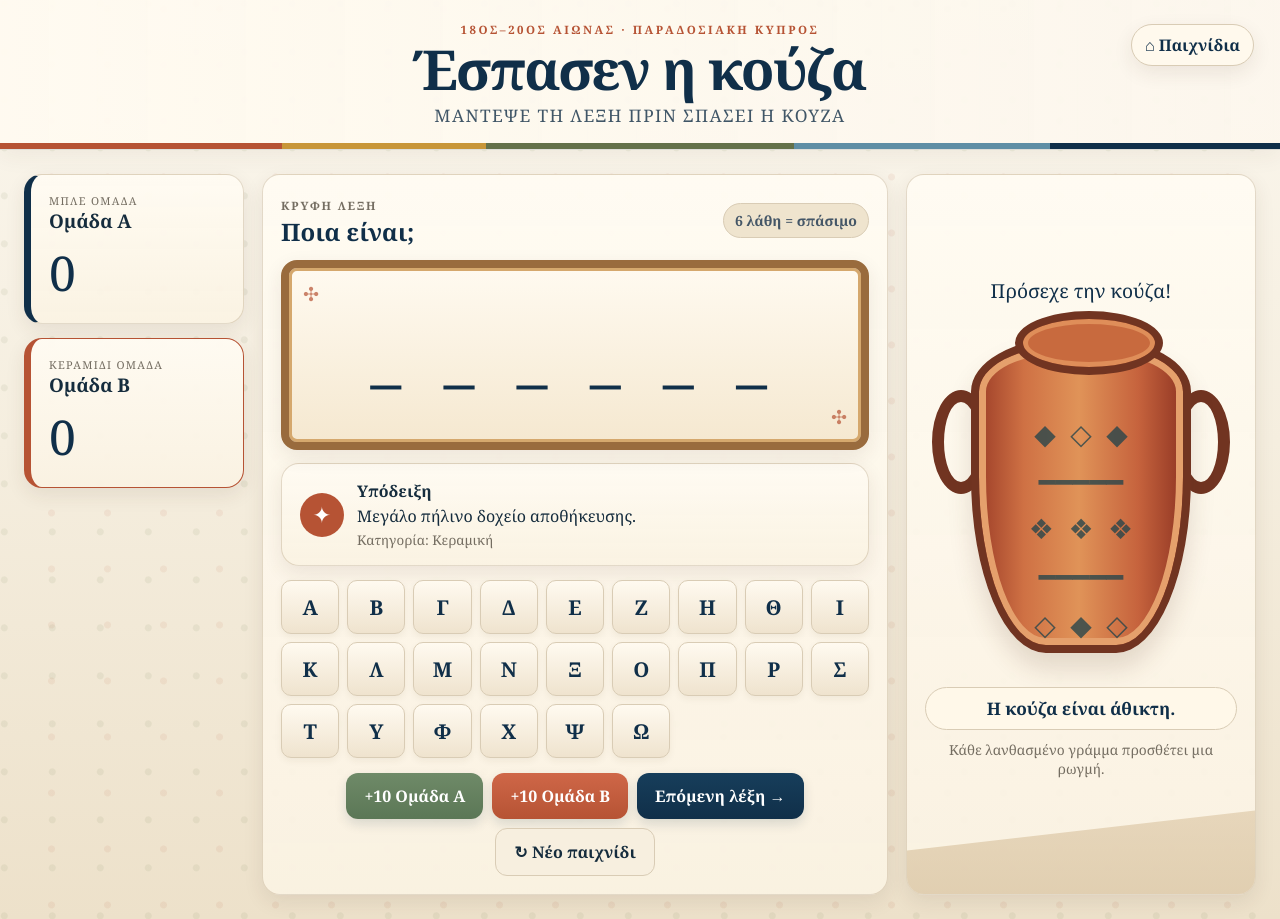
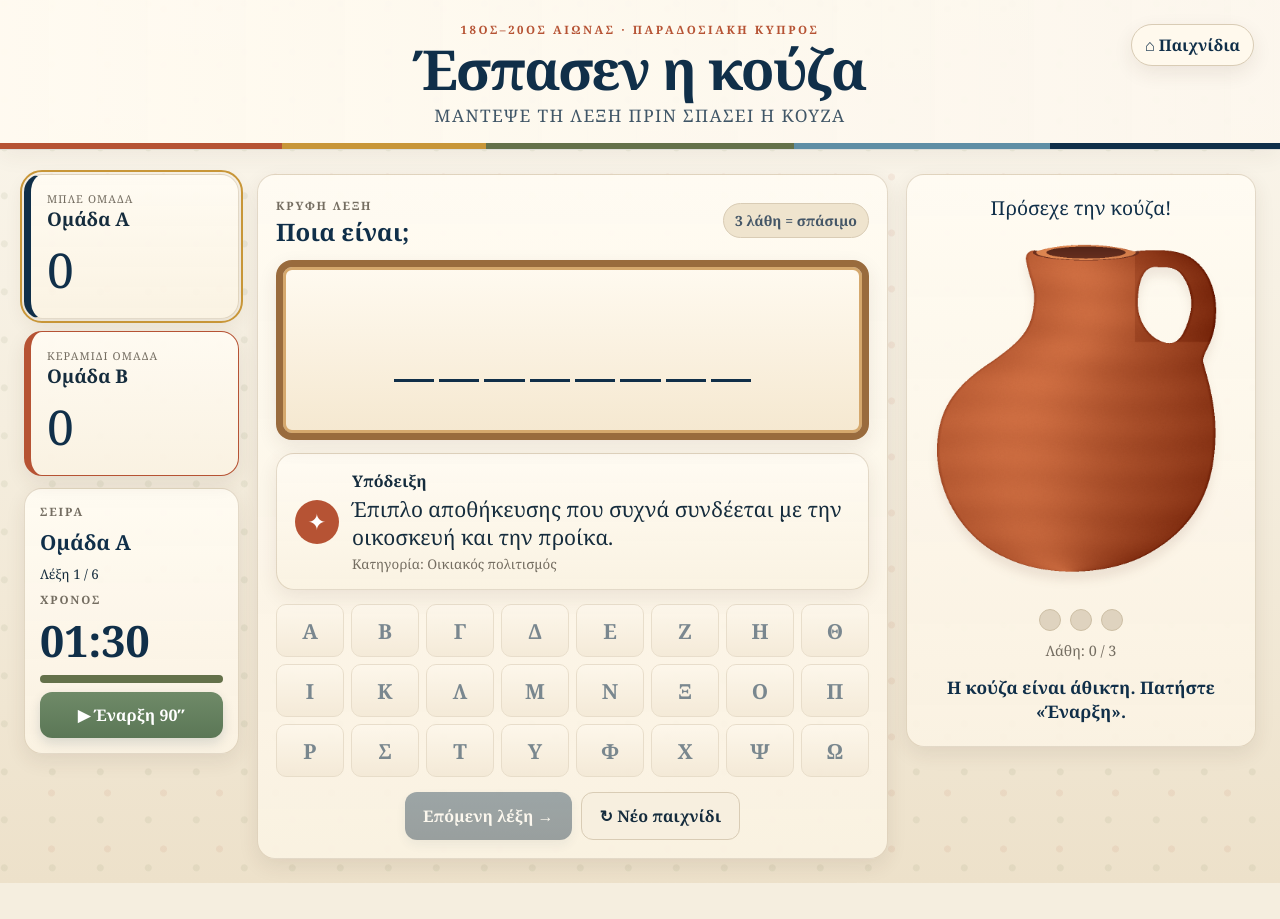
Before and after one commit to Archaeoapps/Traditional-Architecture-Crossword, a plain HTML site: page games/kouza/index.html in a window 1280 px wide. After the commit the page ends 883 px from the top, so only its background shows below. Drawn offline with Linux system fonts and the light colour scheme.

Commit message:
Revise Kouza game: Foini PNG artwork, three errors, timed alternating rounds and unique shuffled words

```diff
--- a/games/kouza/game.js
+++ b/games/kouza/game.js
@@ -1,11 +1,137 @@
-const GREEK=[...'ΑΒΓΔΕΖΗΘΙΚΛΜΝΞΟΠΡΣΤΥΦΧΨΩ'];let words=[],idx=0,wrong=0,guessed=new Set(),scores={A:0,B:0};
-const $=s=>document.querySelector(s),norm=s=>s.toUpperCase().normalize('NFD').replace(/[\u0300-\u036f]/g,'');
-async function load(){words=parse(await fetch('content.txt').then(r=>r.text()));newRound()}
-function parse(t){return t.split(/\n\s*---\s*\n/).map(b=>{let o={};b.split('\n').forEach(l=>{if(!l.trim()||l.trim().startsWith('#'))return;let i=l.indexOf(':');if(i>0)o[l.slice(0,i).trim().toLowerCase()]=l.slice(i+1).trim()});return o}).filter(x=>x.word)}
-function newRound(){wrong=0;guessed.clear();let w=words[idx%words.length];$('#hint').textContent=w.hint||'';$('#category').textContent=w.category?'Κατηγορία: '+w.category:'';renderWord();renderKeys();renderKuza()}
-function renderWord(){let w=norm(words[idx%words.length].word);$('#word').textContent=[...w].map(c=>/[Α-Ω]/.test(c)?(guessed.has(c)?c:'_'):c).join(' ');if([...w].filter(c=>/[Α-Ω]/.test(c)).every(c=>guessed.has(c))){$('#status').textContent='Το βρήκατε! Η κούζα σώθηκε.';disableKeys()}}
-function renderKeys(){let k=$('#keyboard');k.innerHTML=GREEK.map(c=>'<button class="key">'+c+'</button>').join('');k.querySelectorAll('button').forEach(b=>b.onclick=()=>guess(b.textContent,b))}
-function guess(c,b){b.disabled=true;guessed.add(c);let w=norm(words[idx%words.length].word);if(!w.includes(c)){wrong=Math.min(6,wrong+1);renderKuza()}renderWord()}
-function renderKuza(){document.querySelectorAll('.crack').forEach((e,i)=>e.style.display=i<wrong?'block':'none');$('#status').textContent=wrong>=6?'Έσπασεν η κούζα! Η λέξη ήταν: '+words[idx%words.length].word:(wrong?'Ρωγμές: '+wrong+'/6':'Η κούζα είναι άθικτη.');if(wrong>=6)disableKeys()}
-function disableKeys(){document.querySelectorAll('.key').forEach(b=>b.disabled=true)}
-['A','B'].forEach(t=>$('#award'+t).onclick=()=>{scores[t]+=10;$('#score'+t).textContent=scores[t]});$('#next').onclick=()=>{idx=(idx+1)%words.length;newRound()};$('#reset').onclick=()=>{idx=0;scores={A:0,B:0};$('#scoreA').textContent=0;$('#scoreB').textContent=0;newRound()};load();
+'use strict';
+const LETTERS=[...'ΑΒΓΔΕΖΗΘΙΚΛΜΝΞΟΠΡΣΤΥΦΧΨΩ'];
+const MAX_ERRORS=3, ROUND_SECONDS=90, POINTS=10;
+const $=s=>document.querySelector(s), $$=s=>[...document.querySelectorAll(s)];
+const norm=s=>s.toUpperCase().normalize('NFD').replace(/[\u0300-\u036f]/g,'').trim().replace(/\s+/g,' ');
+const greek=c=>LETTERS.includes(c);
+function parse(text){
+  const found=new Map();
+  for(const block of text.replace(/^\uFEFF/,'').split(/^\s*---\s*$/m)){
+    const row={};
+    for(const line of block.split(/\r?\n/)){
+      if(!line.trim()||line.trim().startsWith('#'))continue;
+      const i=line.indexOf(':');if(i>0)row[line.slice(0,i).trim().toLowerCase()]=line.slice(i+1).trim();
+    }
+    if(!row.word)continue;
+    const w=norm(row.word);
+    if(![...w].some(greek))continue;
+    if(/[A-Z0-9]/.test(w))continue;
+    if(!found.has(w))found.set(w,{...row,normalized:w});
+  }
+  return [...found.values()];
+}
+function shuffle(a,rng=Math.random){a=[...a];for(let i=a.length-1;i>0;i--){const j=Math.floor(rng()*(i+1));[a[i],a[j]]=[a[j],a[i]]}return a}
+let inventory=[],queue=[],round=0,current=null,team='A',scores={A:0,B:0},guessed=new Set(),wrong=0,phase='loading',deadline=0,interval=null;
+const stateNames=['Άθικτη φοινιώτικη κούζα','Ρωγμή χαμηλά στην κοιλιά','Ρωγμές στην κοιλιά και στον λαιμό','Σπασμένη κούζα με αποσπασμένο τμήμα του λαιμού'];
+const pngPaths=stateNames.map((_,i)=>'assets/kouza-'+i+'.png');
+const preloaded=pngPaths.map(src=>{let img=new Image();img.src=src;return img});
+function clearTimer(){if(interval!==null)clearInterval(interval);interval=null;deadline=0}
+function renderTime(seconds){
+  $('#timer').textContent=String(Math.floor(seconds/60)).padStart(2,'0')+':'+String(seconds%60).padStart(2,'0');
+  $('#timer').classList.toggle('urgent',seconds<=15);
+  $('#timeBar').style.width=(seconds/ROUND_SECONDS*100)+'%';
+  $('#timeBar').classList.toggle('urgent',seconds<=15);
+}
+function tick(){
+  if(phase!=='playing')return;
+  const seconds=Math.max(0,Math.ceil((deadline-Date.now())/1000));
+  renderTime(seconds);if(seconds===0)endRound('timeout');
+}
+function renderScores(){
+  $('#scoreA').textContent=scores.A;$('#scoreB').textContent=scores.B;
+  for(const t of ['A','B'])$('#card'+t).classList.toggle('active',team===t&&phase!=='complete');
+  $('#activeTeam').textContent=phase==='complete'?'Τέλος παιχνιδιού':team==='A'?'Ομάδα Α':'Ομάδα Β';
+}
+function renderJar(){
+  const img=$('#kouzaGraphic');img.src=pngPaths[wrong];img.alt=stateNames[wrong];
+  $('#mistakes').textContent='Λάθη: '+wrong+' / '+MAX_ERRORS;
+  $$('#errors span').forEach((el,i)=>el.classList.toggle('used',i<wrong));
+}
+function renderWord(reveal=false){
+  const el=$('#word');el.replaceChildren();if(!current)return;
+  for(const part of current.normalized.split(' ')){
+    const group=document.createElement('span');group.className='word-group';
+    for(const c of part){
+      const letter=document.createElement('span');letter.className='letter';
+      if(!greek(c)){letter.classList.add('punct');letter.textContent=c}
+      else if(guessed.has(c)){letter.textContent=c}
+      else if(reveal){letter.textContent=c;letter.classList.add('missed')}
+      else{letter.textContent='\u00a0';letter.setAttribute('aria-label','Κρυφό γράμμα')}
+      group.append(letter);
+    }el.append(group);
+  }
+  el.setAttribute('aria-label',reveal?current.word:[...current.normalized].map(c=>greek(c)&&!guessed.has(c)?'_':c).join(' '));
+}
+function renderKeyboard(){
+  const el=$('#keyboard');el.replaceChildren();
+  for(const letter of LETTERS){
+    const button=document.createElement('button');button.type='button';button.className='key';button.textContent=letter;
+    const used=guessed.has(letter);button.disabled=phase!=='playing'||used;
+    if(used&&current)button.classList.add(current.normalized.includes(letter)?'hit':'miss');
+    button.addEventListener('click',()=>guess(letter));el.append(button);
+  }
+}
+function controls(){
+  $('#start').disabled=phase!=='ready';
+  $('#next').disabled=phase!=='ended';
+  $('#reset').disabled=phase==='loading'||!inventory.length;
+  $('#next').textContent=round>=queue.length?'Αποτελέσματα →':'Επόμενη λέξη →';
+}
+function nextRound(){
+  clearTimer();
+  if(round>=queue.length){complete();return}
+  current=queue[round++];team=round%2===1?'A':'B';phase='ready';wrong=0;guessed=new Set();
+  $('#roundCounter').textContent='Λέξη '+round+' / '+queue.length;
+  $('#hint').textContent=current.hint||'Δεν υπάρχει υπόδειξη.';
+  $('#category').textContent=current.category?'Κατηγορία: '+current.category:'';
+  $('#status').textContent='Η κούζα είναι άθικτη. Πατήστε «Έναρξη».';
+  renderScores();renderJar();renderWord();renderTime(ROUND_SECONDS);renderKeyboard();controls();
+}
+function startRound(){
+  if(phase!=='ready')return;phase='playing';deadline=Date.now()+ROUND_SECONDS*1000;
+  $('#status').textContent='Μάντεψε τη λέξη!';
+  renderKeyboard();controls();tick();interval=setInterval(tick,100);
+}
+function guess(letter){
+  if(phase!=='playing'||!greek(letter)||guessed.has(letter))return;
+  tick();if(phase!=='playing')return;
+  guessed.add(letter);
+  if(!current.normalized.includes(letter)){
+    wrong++;renderJar();
+    if(wrong===MAX_ERRORS){endRound('broken');return}
+    $('#status').textContent=stateNames[wrong]+'.';
+  }
+  renderWord();renderKeyboard();
+  if([...current.normalized].filter(greek).every(c=>guessed.has(c)))endRound('solved');
+}
+function endRound(reason){
+  if(phase!=='playing')return;phase='ended';clearTimer();
+  if(reason==='solved'){
+    scores[team]+=POINTS;renderScores();
+    $('#status').textContent='Σωστά! Η Ομάδα '+(team==='A'?'Α':'Β')+' κερδίζει '+POINTS+' βαθμούς.';
+  }else if(reason==='broken')$('#status').textContent='Έσπασεν η κούζα! Η λέξη ήταν: '+current.word;
+  else $('#status').textContent='Τέλειωσε ο χρόνος! Η λέξη ήταν: '+current.word;
+  renderWord(true);renderKeyboard();controls();
+}
+function complete(){
+  clearTimer();phase='complete';current=null;
+  $('#word').textContent='ΤΕΛΟΣ';$('#word').setAttribute('aria-label','Τέλος παιχνιδιού');
+  $('#hint').textContent='Όλες οι λέξεις χρησιμοποιήθηκαν.';$('#category').textContent='';
+  $('#roundCounter').textContent=queue.length+' / '+queue.length+' λέξεις';
+  const winner=scores.A===scores.B?'Ισοπαλία!':'Νικήτρια: Ομάδα '+(scores.A>scores.B?'Α':'Β')+'!';
+  $('#status').textContent=winner+' Τελικό σκορ: '+scores.A+' – '+scores.B+'.';
+  renderScores();renderKeyboard();controls();
+}
+function resetGame(){
+  clearTimer();queue=shuffle(inventory);round=0;scores={A:0,B:0};nextRound();
+}
+$('#start').addEventListener('click',startRound);
+$('#next').addEventListener('click',()=>{if(phase==='ended')nextRound()});
+$('#reset').addEventListener('click',()=>{if(inventory.length&&confirm('Να ξεκινήσει νέο παιχνίδι με νέα τυχαία σειρά λέξεων;'))resetGame()});
+document.addEventListener('keydown',e=>{if(e.ctrlKey||e.altKey||e.metaKey||e.repeat||phase!=='playing')return;if(['INPUT','TEXTAREA','SELECT'].includes(document.activeElement?.tagName))return;const c=norm(e.key);if(greek(c)){e.preventDefault();guess(c)}});
+document.addEventListener('visibilitychange',tick);
+async function load(){
+  try{const response=await fetch('content.txt',{cache:'no-store'});if(!response.ok)throw Error('HTTP '+response.status);inventory=parse(await response.text());if(!inventory.length)throw Error('Δεν βρέθηκαν έγκυρες ελληνικές λέξεις.');resetGame()}
+  catch(e){phase='error';$('#word').textContent='Σφάλμα';$('#status').textContent='Αδυναμία φόρτωσης λέξεων. Ελέγξτε το content.txt και ανανεώστε τη σελίδα.';console.error(e);renderKeyboard();controls()}
+}
+load();
--- a/games/kouza/index.html
+++ b/games/kouza/index.html
@@ -6,36 +6,54 @@
 <link rel="stylesheet" href="../shared.css">
 <style>
 .kouza-shell{max-width:1500px}
-.kouza-layout{display:grid;grid-template-columns:220px minmax(0,1fr) 350px;gap:18px;align-items:stretch}
-.score-rail{display:grid;gap:14px;align-content:start}.score-card{padding:18px;border-left:7px solid var(--navy)}.score-card.b{border-color:var(--terracotta)}.score-card small{display:block;text-transform:uppercase;letter-spacing:.12em;color:var(--muted);font-size:.68rem}.score-card strong{font-size:1.18rem}.score-card .big-score{display:block;font-size:3rem;color:var(--navy);margin-top:6px}
-.game-stage{padding:18px;display:flex;flex-direction:column}
-.stage-head{display:flex;justify-content:space-between;align-items:center;gap:10px;margin-bottom:12px}.stage-head h2{margin:0;color:var(--navy)}
-.word-frame{
-  min-height:190px;padding:28px 20px;display:grid;place-items:center;text-align:center;position:relative;overflow:hidden;
-  background:linear-gradient(180deg,#fffaf0,#f5e8d0);border:8px solid #996b3d;border-radius:16px;
-  box-shadow:inset 0 0 0 3px #d5a86d,var(--shadow-soft)
-}
-.word-frame:before,.word-frame:after{content:"✣";position:absolute;color:var(--terracotta);opacity:.7;font-size:1.2rem}.word-frame:before{top:12px;left:14px}.word-frame:after{right:14px;bottom:12px}
-.word{font-size:clamp(2.3rem,5.2vw,5rem);font-weight:700;letter-spacing:.19em;color:var(--navy);line-height:1.35}
+.kouza-layout{display:grid;grid-template-columns:215px minmax(0,1fr) minmax(290px,350px);gap:18px;align-items:start}
+.score-rail{display:grid;gap:12px;align-content:start}
+.score-card{padding:16px;border-left:7px solid var(--navy);position:relative}
+.score-card.b{border-color:var(--terracotta)}
+.score-card.active{outline:2px solid var(--gold);outline-offset:2px}
+.score-card small{display:block;text-transform:uppercase;letter-spacing:.1em;color:var(--muted);font-size:.68rem}
+.score-card strong{font-size:1.18rem}
+.big-score{display:block;font-size:3rem;color:var(--navy);margin-top:5px;font-variant-numeric:tabular-nums}
+.turn-card{padding:15px;display:grid;gap:9px}
+.turn-card strong{font-size:1.3rem;color:var(--navy)}
+.timer{font-size:2.7rem;color:var(--navy);font-weight:bold;font-variant-numeric:tabular-nums;line-height:1.15}
+.timer.urgent{color:var(--red)}
+.time-track{height:8px;background:#ded2ba;border-radius:20px;overflow:hidden}
+#timeBar{display:block;height:100%;width:100%;background:var(--olive)}
+#timeBar.urgent{background:var(--terracotta)}
+#start{width:100%}
+.game-stage{padding:18px;min-width:0}
+.stage-head{display:flex;justify-content:space-between;align-items:center;gap:10px;margin-bottom:12px;flex-wrap:wrap}
+.stage-head h2{margin:0;color:var(--navy)}
+.word-frame{min-height:180px;padding:24px 12px;display:grid;place-items:center;text-align:center;position:relative;background:linear-gradient(180deg,#fffaf0,#f5e8d0);border:7px solid #996b3d;border-radius:16px;box-shadow:inset 0 0 0 3px #d5a86d,var(--shadow-soft)}
+.word{display:flex;justify-content:center;align-items:center;flex-wrap:wrap;gap:7px;max-width:100%;font-size:clamp(1.3rem,3.8vw,3.8rem);font-weight:700;color:var(--navy);line-height:1.2}
+.word-group{display:inline-flex;flex-wrap:wrap;justify-content:center;gap:5px}
+.letter{display:inline-grid;place-items:center;min-width:.83em;height:1.3em;border-bottom:3px solid var(--navy)}
+.letter.punct{border:0;min-width:.35em}
+.letter.missed{color:var(--terracotta)}
 .hint{margin-top:13px;padding:16px 18px;display:grid;grid-template-columns:auto 1fr;gap:13px;align-items:center}
 .hint-icon{width:44px;height:44px;border-radius:50%;display:grid;place-items:center;background:var(--terracotta);color:white;font-size:1.4rem}
 .hint b{display:block;margin-bottom:3px}.hint small{display:block;color:var(--muted);margin-top:4px}
-.keyboard{display:grid;grid-template-columns:repeat(9,1fr);gap:8px;margin-top:14px}
-.key{min-height:54px;padding:10px 5px;background:linear-gradient(180deg,#fffaf0,#efe3ce);border:1px solid var(--line);border-radius:10px;font-size:1.28rem;font-weight:700;color:var(--navy);cursor:pointer;box-shadow:0 3px 7px #4d391d10;transition:.12s transform,.12s background}
-.key:hover:not(:disabled){transform:translateY(-2px);background:white}.key:disabled{opacity:.32;background:#ded8cb;cursor:not-allowed}
+#hint{font-size:clamp(1rem,1.65vw,1.3rem)}
+.keyboard{display:grid;grid-template-columns:repeat(8,minmax(0,1fr));gap:7px;margin-top:14px}
+.key{min-height:53px;padding:8px 2px;background:linear-gradient(180deg,#fffaf0,#efe3ce);border:1px solid var(--line);border-radius:10px;font-size:1.3rem;font-weight:700;color:var(--navy);cursor:pointer}
+.key:focus-visible,.btn:focus-visible{outline:3px solid var(--gold);outline-offset:2px}
+.key:disabled{opacity:.55;cursor:not-allowed}
+.key.hit{background:#dce7d3;color:#294a31;border-color:#95ab89;opacity:1}
+.key.miss{background:#f0d0c8;color:#96392e;border-color:#c9806c;opacity:1}
 .controls{display:flex;gap:9px;justify-content:center;flex-wrap:wrap;margin-top:15px}
-.kuza-panel{padding:22px 18px;display:grid;place-items:center;text-align:center;overflow:hidden;position:relative}
-.kuza-panel:before{content:"";position:absolute;inset:auto -40px -52px -40px;height:140px;background:linear-gradient(#d8c09b,#c6aa80);clip-path:polygon(0 35%,100% 0,100% 100%,0 100%);opacity:.55}
-.kuza-scene{position:relative;z-index:1}.kuza-title{margin:0 0 34px;color:var(--navy);font-size:1.2rem}
-.kuza{width:220px;height:315px;position:relative;margin:auto;background:linear-gradient(90deg,#9f4029,#cf7144 22%,#e09358 49%,#c6633d 78%,#923724);border-radius:43% 43% 34% 34% / 17% 17% 56% 56%;border:8px solid #713421;box-shadow:inset 0 0 0 7px #e5a06c,0 16px 24px #55341f26}
-.kuza:before{content:"";position:absolute;width:132px;height:48px;left:36px;top:-35px;background:#c86a3e;border:8px solid #713421;border-radius:50%;box-shadow:inset 0 0 0 5px #df8e59}
-.kuza:after{content:"◆  ◇  ◆\A ━━━━━\A ❖  ❖  ❖\A ━━━━━\A ◇  ◆  ◇";white-space:pre;position:absolute;inset:64px 20px 26px;text-align:center;font-size:28px;line-height:1.7;color:#24444b;opacity:.78}
-.kuza-handle{position:absolute;top:44px;width:58px;height:104px;border:12px solid #713421;border-radius:50%;z-index:-1}.kuza-handle.left{left:-47px}.kuza-handle.right{right:-47px}
-.crack{position:absolute;background:#fff3df;width:6px;transform-origin:top;display:none;z-index:4;box-shadow:0 0 0 1px #7c3625}.c1{height:125px;left:57%;top:7px;transform:rotate(14deg)}.c2{height:118px;left:64%;top:100px;transform:rotate(-26deg)}.c3{height:94px;left:47%;top:173px;transform:rotate(34deg)}.c4{height:72px;left:34%;top:88px;transform:rotate(-38deg)}.c5{height:82px;left:73%;top:188px;transform:rotate(22deg)}.c6{height:73px;left:28%;top:210px;transform:rotate(-18deg)}
-.status{position:relative;z-index:1;margin:34px 0 0;font-weight:700;font-size:1.08rem;color:var(--navy);background:#fff8e9;border:1px solid var(--line);border-radius:999px;padding:9px 13px}
-.mistakes{position:relative;z-index:1;margin-top:10px;color:var(--muted);font-size:.86rem}
-@media(max-width:1100px){.kouza-layout{grid-template-columns:180px minmax(0,1fr)}.kuza-panel{grid-column:1/-1}.score-rail{grid-row:1}.game-stage{grid-column:2}.kuza-panel{min-height:440px}}
-@media(max-width:760px){.kouza-layout{grid-template-columns:1fr}.score-rail{grid-template-columns:1fr 1fr}.game-stage,.kuza-panel{grid-column:1}.keyboard{grid-template-columns:repeat(6,1fr)}.word-frame{min-height:145px}.kuza-panel{min-height:420px}}
+.kuza-panel{padding:19px 14px;display:grid;place-items:center;text-align:center;min-width:0}
+.kuza-title{margin:0;color:var(--navy);font-size:1.2rem}
+.kuza-art{display:block;width:100%;max-width:320px;height:auto;aspect-ratio:440/500;object-fit:contain;filter:drop-shadow(0 9px 5px #5d351b18);margin:7px auto}
+.status{margin:8px 0 0;font-weight:700;font-size:1.08rem;color:var(--navy);min-height:3em;line-height:1.4}
+.mistakes{color:var(--muted);font-size:.9rem;margin:0 0 8px}
+.error-dots{display:flex;gap:9px;justify-content:center;margin:10px 0}
+.error-dots span{width:22px;height:22px;border-radius:50%;background:#dfd3bf;border:1px solid #cdbfa5}
+.error-dots span.used{background:var(--terracotta);border-color:#9c452e}
+#roundCounter{font-variant-numeric:tabular-nums}
+@media(max-width:1100px){.kouza-layout{grid-template-columns:190px minmax(0,1fr) minmax(220px,280px);gap:12px}.game-stage{padding:12px}.keyboard{grid-template-columns:repeat(6,1fr)}}
+@media(max-width:900px){.kouza-layout{grid-template-columns:minmax(0,1fr) minmax(190px,32%)}.score-rail{grid-column:1/-1;grid-template-columns:1fr 1fr 1.2fr}.game-stage{grid-column:1}.kuza-panel{grid-column:2}.turn-card{padding:10px}}
+@media(max-width:600px){.kouza-layout{grid-template-columns:1fr}.score-rail{grid-template-columns:1fr 1fr}.turn-card{grid-column:1/-1}.game-stage,.kuza-panel{grid-column:1}.word-frame{min-height:130px}.kuza-art{max-width:220px}.key{min-height:43px}.score-card{padding:10px}.big-score{font-size:2.2rem}}
 </style>
 </head>
 <body>
@@ -47,34 +65,26 @@
 </header>
 <main class="shell kouza-shell">
 <div class="kouza-layout">
-    <aside class="score-rail">
-      <section class="score-card panel"><small>Μπλε ομάδα</small><strong>Ομάδα Α</strong><span id="scoreA" class="big-score">0</span></section>
-      <section class="score-card b panel"><small>Κεραμιδί ομάδα</small><strong>Ομάδα Β</strong><span id="scoreB" class="big-score">0</span></section>
+<aside class="score-rail" aria-label="Βαθμολογία και χρόνος">
+<section id="cardA" class="score-card panel"><small>Μπλε ομάδα</small><strong>Ομάδα Α</strong><span id="scoreA" class="big-score">0</span></section>
+<section id="cardB" class="score-card b panel"><small>Κεραμιδί ομάδα</small><strong>Ομάδα Β</strong><span id="scoreB" class="big-score">0</span></section>
+<section class="turn-card panel"><span class="section-label">Σειρά</span><strong id="activeTeam">Ομάδα Α</strong><small id="roundCounter"></small><span class="section-label">Χρόνος</span><span id="timer" class="timer" role="timer">01:30</span><div class="time-track" aria-hidden="true"><span id="timeBar"></span></div><button id="start" class="btn alt" disabled>▶ Έναρξη 90″</button></section>
 </aside>
 <section class="game-stage panel">
-      <div class="stage-head"><div><span class="section-label">Κρυφή λέξη</span><h2>Ποια είναι;</h2></div><span class="badge">6 λάθη = σπάσιμο</span></div>
-      <div class="word-frame"><div id="word" class="word"></div></div>
+<div class="stage-head"><div><span class="section-label">Κρυφή λέξη</span><h2>Ποια είναι;</h2></div><span class="badge">3 λάθη = σπάσιμο</span></div>
+<div class="word-frame"><div id="word" class="word" aria-label="Κρυφή λέξη">Φόρτωση…</div></div>
 <div class="hint panel"><span class="hint-icon">✦</span><div><b>Υπόδειξη</b><span id="hint"></span><small id="category"></small></div></div>
 <div id="keyboard" class="keyboard" aria-label="Ελληνικό πληκτρολόγιο"></div>
-      <div class="controls">
-        <button id="awardA" class="btn alt">+10 Ομάδα Α</button>
-        <button id="awardB" class="btn warn">+10 Ομάδα Β</button>
-        <button id="next" class="btn">Επόμενη λέξη →</button>
-        <button id="reset" class="btn light">↻ Νέο παιχνίδι</button>
-      </div>
+<div class="controls"><button id="next" class="btn" disabled>Επόμενη λέξη →</button><button id="reset" class="btn light" disabled>↻ Νέο παιχνίδι</button></div>
 </section>
 <aside class="kuza-panel panel">
-      <div class="kuza-scene">
 <p class="kuza-title">Πρόσεχε την κούζα!</p>
-        <div class="kuza">
-          <i class="kuza-handle left"></i><i class="kuza-handle right"></i>
-          <i class="crack c1"></i><i class="crack c2"></i><i class="crack c3"></i><i class="crack c4"></i><i class="crack c5"></i><i class="crack c6"></i>
-        </div>
-        <p id="status" class="status">Η κούζα είναι άθικτη.</p>
-        <p class="mistakes">Κάθε λανθασμένο γράμμα προσθέτει μια ρωγμή.</p>
-      </div>
+<img id="kouzaGraphic" class="kuza-art" src="assets/kouza-0.png" width="440" height="500" alt="Άθικτη φοινιώτικη κούζα">
+<div id="errors" class="error-dots" aria-hidden="true"><span></span><span></span><span></span></div>
+<p id="mistakes" class="mistakes">Λάθη: 0 / 3</p>
+<p id="status" class="status" role="status" aria-live="polite">Φόρτωση λέξεων…</p>
 </aside>
 </div>
 </main>
-<script src="game.js"></script>
+<script src="game.js?v=3"></script>
 </body></html>
```
Also changed, not shown: games/kouza/assets/kouza-0.png (added), games/kouza/assets/kouza-1.png (added), games/kouza/assets/kouza-2.png (added), games/kouza/assets/kouza-3.png (added), 1 other file. Lines whose indentation alone changed are shown as unchanged.
